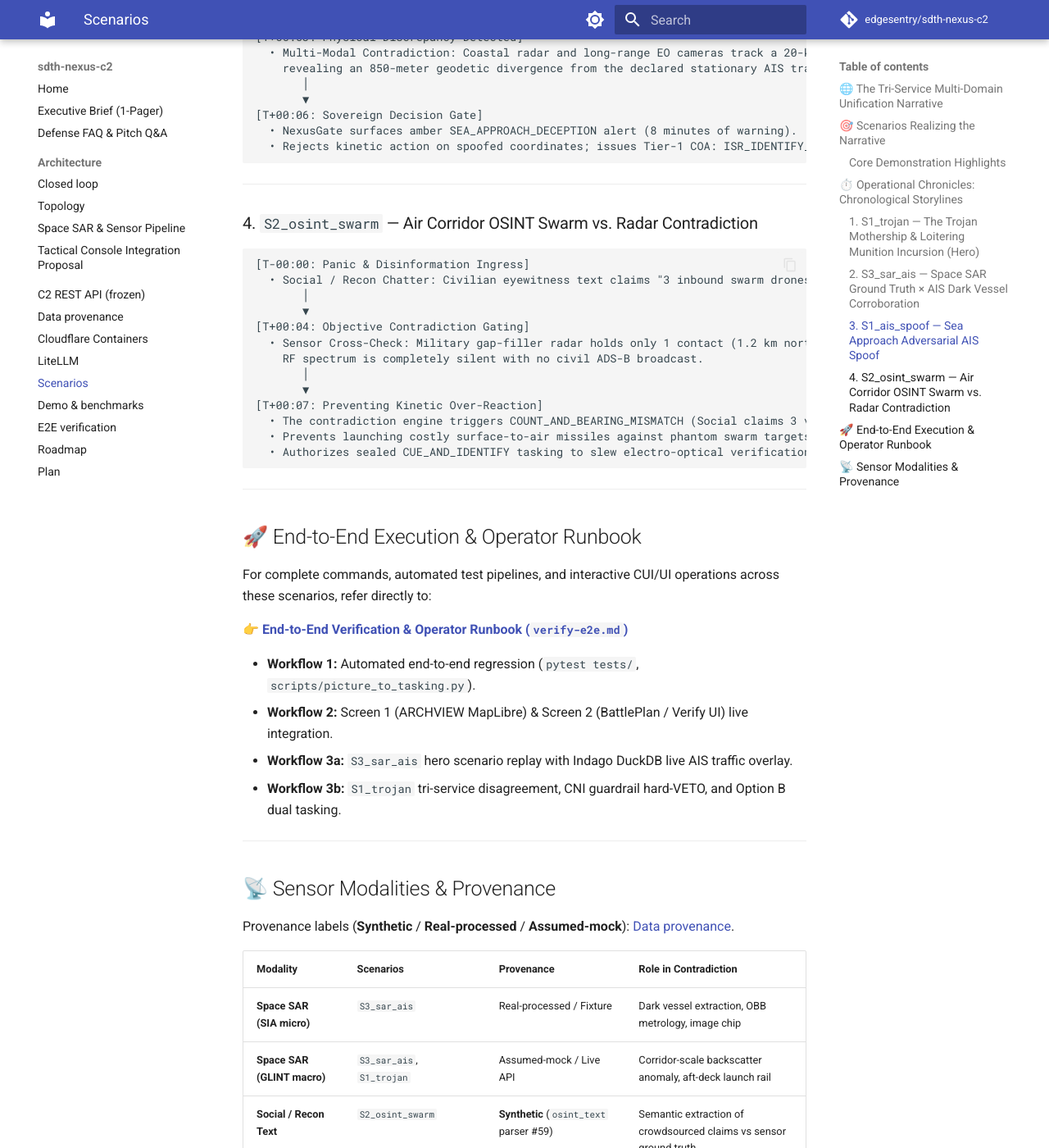
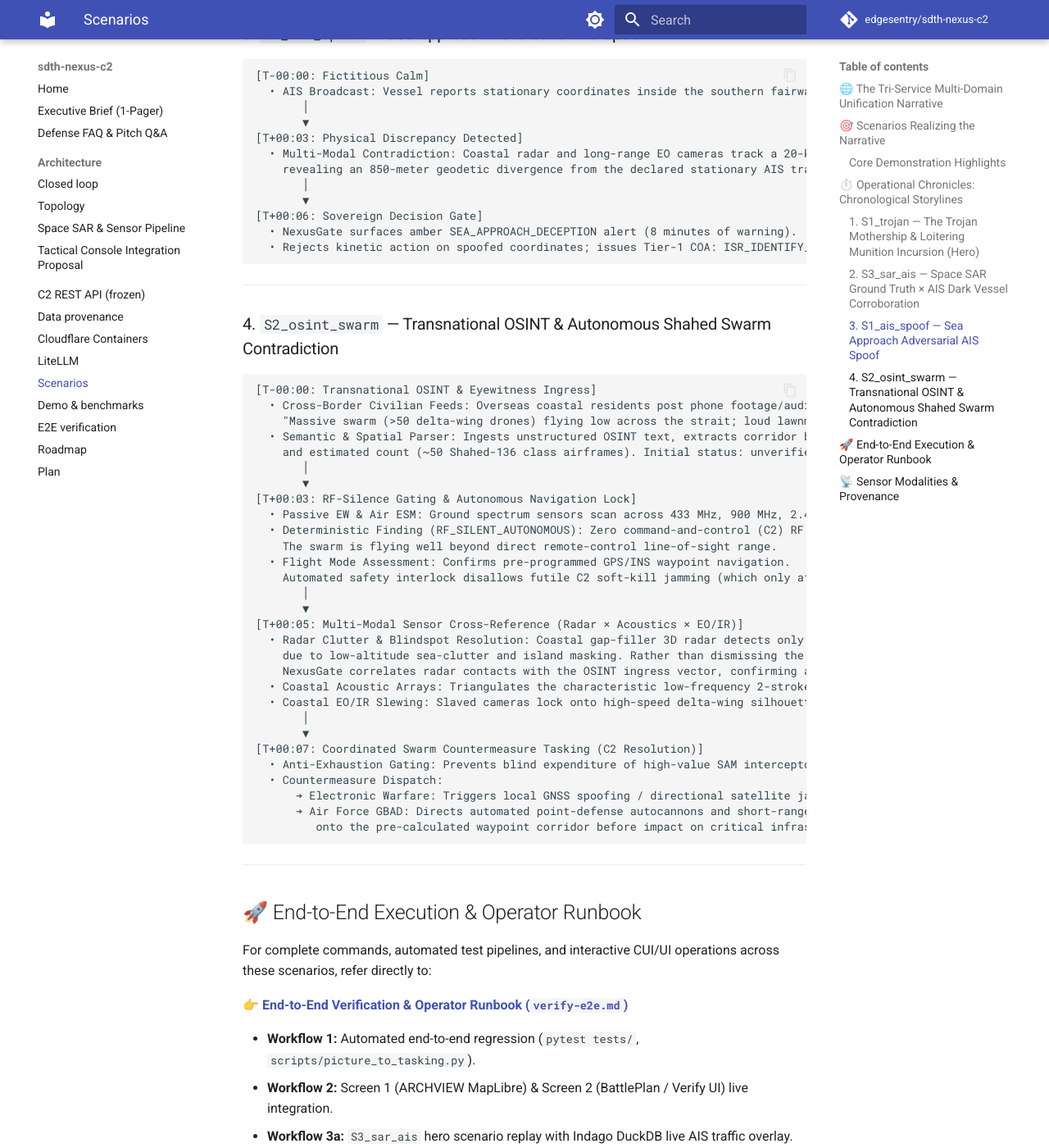
Before and after one commit to edgesentry/sdth-nexus-c2, an MkDocs documentation site: the page built from docs/scenarios.md, in a window 1280 px wide and 1400 px high, scrolled down 3455 px. Shown: the whole window at 82% size. Built offline with MkDocs 1.6.1 and Material for MkDocs 9.7.7, drawn with Linux system fonts in a browser that asks for light colours; comment, search, counter and statistics services are not loaded; some of the changed text lies outside the part shown.

Commit message:
docs(scenarios): modernize S2 with transnational OSINT and autonomous Shahed-136 swarm (#119)
docs(scenarios): update S2 to transnational OSINT and autonomous Shahed-136 swarm

````diff
--- a/docs/scenarios.md
+++ b/docs/scenarios.md
@@ -22,7 +22,7 @@ In modern hybrid littoral-maritime defense, sovereign security depends on breaki
 | **`S1_trojan`** | **Trojan Mothership (Hero Scenario)** | Navy Happy Tug AIS ~6 kt vs coastal radar ~120 kt UAS; Air/Army EW LOB triangulation | Guardrail CNI VETO → `OFFSHORE_INTERCEPT_RF_SOFTKILL` (Option B) |
 | **`S3_sar_ais`** | **Shipping Lane & Coastal Anomaly** | Space-based SAR anomaly diff (GLINT macro + SIA micro) vs thin AIS; dead-reckoned reachability envelope | `APPROACH_PATROL` (Dynamic Lead-Pursuit) |
 | **`S1_ais_spoof`** | **Sea Approach Incursion** | Stationary AIS transponder vs ~20 kt radar/EO contact (~850 m spatial divergence) | `ISR_IDENTIFY_CONTACT` |
-| **`S2_osint_swarm`** | **Air Corridor Swarm Contradiction** | OSINT social media chatter (3 drones claimed) vs gap-filler radar (1 contact); EO blur | `CUE_AND_IDENTIFY` (Non-Kinetic Verification) |
+| **`S2_osint_swarm`** | **Transnational OSINT & Autonomous Shahed Swarm** | Cross-border civilian OSINT (~50 Shahed claimed) vs gap-filler radar (clutter blindspots); RF-silent autonomous GPS navigation | `CUE_AND_IDENTIFY` → `GNSS_DENIAL_AND_GBAD_CUE` |
 
 ### Core Demonstration Highlights
 
@@ -34,9 +34,9 @@ In modern hybrid littoral-maritime defense, sovereign security depends on breaki
   Demonstrates unmasking non-emitting vessels and bridging satellite temporal latency to tactical response.
   Connects macro space-based SAR scene-difference alerts (GLINT) and micro OBB metrology (SIA) to tactical C2 tasking. Solves 15-minute satellite orbital latency via dynamic **Reachable Ellipse** dead-reckoning and coastal radar handoff $\rightarrow$ Computes dynamic lead-pursuit **Point of Interception (POI)** collision kinematics rather than dispatching units to stale historical coordinates $\rightarrow$ Authorizes and dispatches Approach Patrol USV.
 
-* **3. `S2_osint_swarm` (Cognitive Disinformation Filter & Anti-Overreaction):**
-  Demonstrates filtering unverified civilian social reports against multi-modal physical sensor reality.
-  Ingests unstructured crowdsourced recon text ("3 inbound drones heading north") via semantic parser (`osint_text`) $\rightarrow$ Evaluates against military 3D gap-filler radar (1 contact) and EW RF spectrum silence (`COUNT_AND_BEARING_MISMATCH`) $\rightarrow$ Prevents panic and kinetic missile exhaustion against phantom targets $\rightarrow$ Restricts response to sealed non-kinetic `CUE_AND_IDENTIFY` electro-optical camera slewing before weapon release.
+* **3. `S2_osint_swarm` (Transnational OSINT & Autonomous Swarm Corroboration):**
+  Demonstrates cross-referencing crowdsourced foreign eyewitness feeds with military sensors to defeat pre-programmed, RF-silent saturation swarms.
+  Foreign coastal civilians across the border post social media video/audio of ~50 delta-wing loitering munitions (Shahed-136 class) with distinct moped engine signatures heading toward Singapore $\rightarrow$ Ground EW and ESM confirm **complete RF silence** (no C2 control link detected, indicating the swarm exceeds remote-control line-of-sight and operates entirely on autonomous pre-programmed GPS/INS waypoints) $\rightarrow$ Coastal 3D gap-filler radar detects only an intermittent cluster (4 contacts) due to sea-clutter and terrain masking (`COUNT_AND_BEARING_MISMATCH` with blindspot awareness) $\rightarrow$ NexusGate fuses the OSINT azimuth corridor, acoustic engine profiles, and radar kinematics to invalidate standard RF C2 jamming (useless against autonomous flight), dynamically cues EO/IR pods, and initiates GPS denial/spoofing alongside GBAD point-defense vectoring.
 
 ---
 
@@ -120,22 +120,38 @@ In modern hybrid littoral-maritime defense, sovereign security depends on breaki
 
 ---
 
-### 4. `S2_osint_swarm` — Air Corridor OSINT Swarm vs. Radar Contradiction
+### 4. `S2_osint_swarm` — Transnational OSINT & Autonomous Shahed Swarm Contradiction
 
 ```
-[T-00:00: Panic & Disinformation Ingress]
-  • Social / Recon Chatter: Civilian eyewitness text claims "3 inbound swarm drones heading north."
+[T-00:00: Transnational OSINT & Eyewitness Ingress]
+  • Cross-Border Civilian Feeds: Overseas coastal residents post phone footage/audio to social media (X/TikTok/Telegram):
+    "Massive swarm (>50 delta-wing drones) flying low across the strait; loud lawnmower/moped buzz heading toward Singapore."
+  • Semantic & Spatial Parser: Ingests unstructured OSINT text, extracts corridor bearing (~248°), velocity (~105 kt),
+    and estimated count (~50 Shahed-136 class airframes). Initial status: unverified civilian report.
        │
        ▼
-[T+00:04: Objective Contradiction Gating]
-  • Sensor Cross-Check: Military gap-filler radar holds only 1 contact (1.2 km north); EO/IR confirms high blur;
-    RF spectrum is completely silent with no civil ADS-B broadcast.
+[T+00:03: RF-Silence Gating & Autonomous Navigation Lock]
+  • Passive EW & Air ESM: Ground spectrum sensors scan across 433 MHz, 900 MHz, 2.4 GHz, and 5.8 GHz bands.
+  • Deterministic Finding (RF_SILENT_AUTONOMOUS): Zero command-and-control (C2) RF emissions or video telemetry detected.
+    The swarm is flying well beyond direct remote-control line-of-sight range.
+  • Flight Mode Assessment: Confirms pre-programmed GPS/INS waypoint navigation.
+    Automated safety interlock disallows futile C2 soft-kill jamming (which only affects manual/tethered RF drones).
        │
        ▼
-[T+00:07: Preventing Kinetic Over-Reaction]
-  • The contradiction engine triggers COUNT_AND_BEARING_MISMATCH (Social claims 3 vs Radar holds 1).
-  • Prevents launching costly surface-to-air missiles against phantom swarm targets.
-  • Authorizes sealed CUE_AND_IDENTIFY tasking to slew electro-optical verification pods before weapon release.
+[T+00:05: Multi-Modal Sensor Cross-Reference (Radar × Acoustics × EO/IR)]
+  • Radar Clutter & Blindspot Resolution: Coastal gap-filler 3D radar detects only 4 intermittent low-RCS contacts
+    due to low-altitude sea-clutter and island masking. Rather than dismissing the ~50-drone OSINT report as false panic,
+    NexusGate correlates radar contacts with the OSINT ingress vector, confirming an ingress swarm masked by altitude.
+  • Coastal Acoustic Arrays: Triangulates the characteristic low-frequency 2-stroke moped acoustic signature along the vector.
+  • Coastal EO/IR Slewing: Slaved cameras lock onto high-speed delta-wing silhouettes breaking through thermal haze.
+       │
+       ▼
+[T+00:07: Coordinated Swarm Countermeasure Tasking (C2 Resolution)]
+  • Anti-Exhaustion Gating: Prevents blind expenditure of high-value SAM interceptors against dispersed saturation wings.
+  • Countermeasure Dispatch:
+      ➔ Electronic Warfare: Triggers local GNSS spoofing / directional satellite jamming to induce INS drift.
+      ➔ Air Force GBAD: Directs automated point-defense autocannons and short-range C-UAS kinetic interceptors (CUE_AND_ENGAGE)
+         onto the pre-calculated waypoint corridor before impact on critical infrastructure.
 ```
 
 ---
@@ -161,9 +177,10 @@ Provenance labels (**Synthetic** / **Real-processed** / **Assumed-mock**): [Data
 |----------|-----------|------------|------------------------|
 | **Space SAR (SIA micro)** | `S3_sar_ais` | Real-processed / Fixture | Dark vessel extraction, OBB metrology, image chip |
 | **Space SAR (GLINT macro)** | `S3_sar_ais`, `S1_trojan` | Assumed-mock / Live API | Corridor-scale backscatter anomaly, aft-deck launch rail |
-| **Social / Recon Text** | `S2_osint_swarm` | **Synthetic** (`osint_text` parser #59) | Semantic extraction of crowdsourced claims vs sensor ground truth |
-| **Coastal 3D Radar** | `S1_trojan`, `S3_sar_ais`, `S1_ais_spoof`, `S2_osint_swarm` | **Synthetic** | Kinematic velocity mismatch (120 kt vs 6 kt), bearing lock, count/bearing mismatch |
-| **Coastal CCTV / EOIR** | `S1_trojan`, `S1_ais_spoof`, `S2_osint_swarm` | **Synthetic** | Optical silhouette verification, thermal delta, low-confidence blur |
+| **Social / Recon Text** | `S2_osint_swarm` | **Synthetic** (`osint_text` parser #59) | Crowdsourced foreign eyewitness video/text ingestion, swarm count (~50) & ingress azimuth extraction |
+| **Coastal 3D Radar** | `S1_trojan`, `S3_sar_ais`, `S1_ais_spoof`, `S2_osint_swarm` | **Synthetic** | Kinematic velocity mismatch (120 kt vs 6 kt), bearing lock, low-altitude clutter & intermittent contacts |
+| **Coastal CCTV / EOIR** | `S1_trojan`, `S1_ais_spoof`, `S2_osint_swarm` | **Synthetic** | Optical silhouette verification, delta-wing thermal delta, visual verification pod slaving |
+| **Coastal Acoustic Array** | `S2_osint_swarm` | **Synthetic** | Triangulates low-frequency 2-stroke moped acoustic signature of Shahed-136 engines |
 | **Maritime AIS** | `S1_trojan`, `S1_ais_spoof`, `S3_sar_ais` | Synthetic (S1) / SIA Real-processed / Indago DuckDB (S3) | Commercial declaration, spoofing detection, background traffic |
-| **Air ESM & Army EW** | `S1_trojan`, `S2_osint_swarm` | **Synthetic** | Line of Bearing (AoA) intersection, FHSS emitter triangulation |
+| **Air ESM & Army EW** | `S1_trojan`, `S2_osint_swarm` | **Synthetic** | AoA intersection (S1); RF silence detection proving pre-programmed GPS/INS autonomy over remote control (S2) |
 | **ADS-B** | `S2_osint_swarm` | **Synthetic** (+ optional open air fixture) | Empty air sector confirmation |
````
